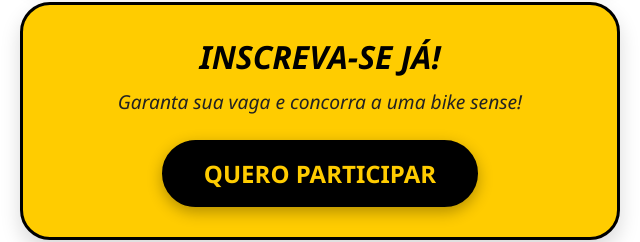
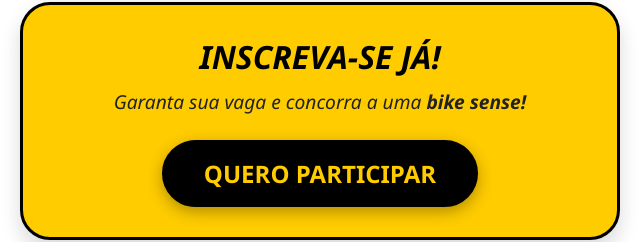
Before and after one commit to brunobertoco/100km-veio-do-posto, a plain HTML site: page index.html in a window 1280 px wide. Shown: the part 1421-1663 px from the top of the page, 320-960 px from the left. Drawn offline with Linux system fonts and the light colour scheme.

Commit message:
alt negrito

```diff
--- a/index.html
+++ b/index.html
@@ -30,7 +30,7 @@
 
         <div class="card cta-section">
             <h2>Inscreva-se Já!</h2>
-            <p>Garanta sua vaga e concorra a uma bike sense!</p>
+            <p>Garanta sua vaga e concorra a uma <b>bike sense!</b></p>
 
             <a href="https://forms.gle/Xkc3859UJiouGSE8A" target="_blank" class="btn-inscrever">Quero Participar</a>
         </div>
```
